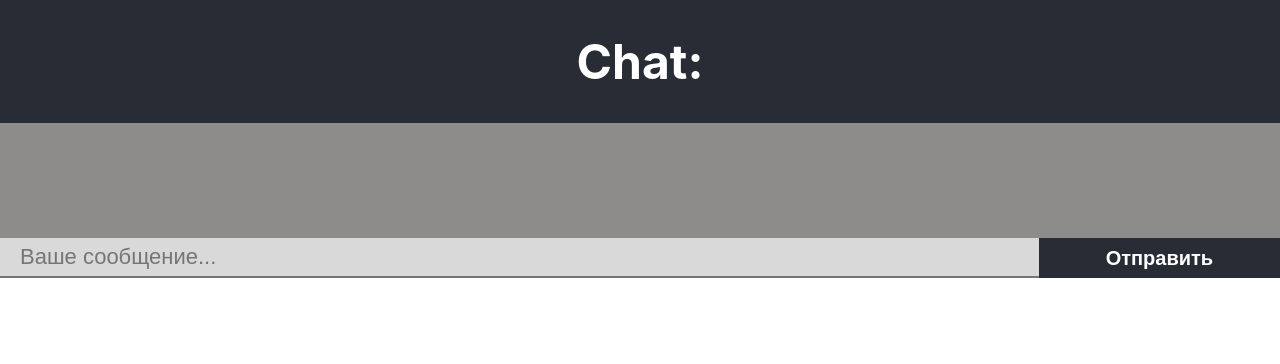
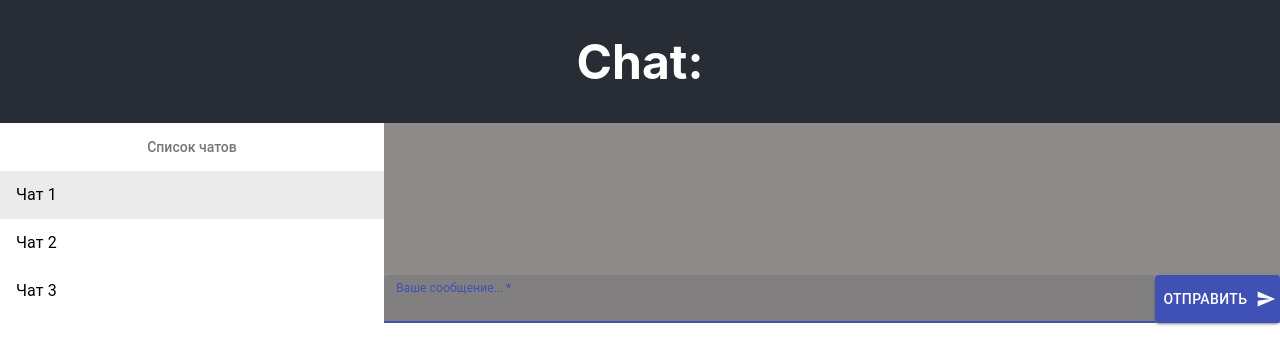
Before and after one commit to dsh-gb/React-lesson, a React (Create React App) app in the folder myapp/: page / in a window 1280 px wide. Shown: the top 364 px of the page. Built offline with nearby package versions, Linux system fonts and the light colour scheme.

Commit message:
lesson-3: add component Chat, Input,  and style MUI

```diff
--- a/myapp/package.json
+++ b/myapp/package.json
@@ -3,6 +3,8 @@
   "version": "0.1.0",
   "private": true,
   "dependencies": {
+    "@material-ui/core": "^4.12.2",
+    "@material-ui/icons": "^4.11.2",
     "@testing-library/jest-dom": "^5.14.1",
     "@testing-library/react": "^11.2.7",
     "@testing-library/user-event": "^12.8.3",
--- a/myapp/src/components/App/App.css
+++ b/myapp/src/components/App/App.css
@@ -12,14 +12,25 @@
   color: white;
 }
 
+.chat {
+  display: flex;
+  justify-content: space-between;
+}
+
+.chat-list {
+  width: 30vw;
+}
+
 .message-list {
   margin: 0;
-  padding: 15px 0 0 50px;
+  padding: 0;
+  width: 70vw;
   display: flex;
   min-height: 100px;
   background-color: #5f5b5bb3;
   flex-direction: column;
   align-items: flex-start;
+  justify-content: flex-end;
 }
 
 .message-me {
@@ -41,6 +52,7 @@
 
 .message-form {
   min-height: 40px;
+  width: 100%;
   display: flex;
   justify-content: space-between;
 }
--- a/myapp/src/components/App/App.js
+++ b/myapp/src/components/App/App.js
@@ -1,57 +1,21 @@
 import './App.css'
-import React, { useState, useEffect, useRef } from 'react'
-import usePrevious from '../../hooks/usePrevious'
-import { AUTHORS } from './constants'
-import Message from '../Message/Message'
+import React, { useState } from 'react'
+import { List, ListItem, ListSubheader, ListItemText } from '@material-ui/core'
+import Chat from '../Chats/ChatItem'
 
 function App() {
-  // отслеживание состояния для списка сообщения
-  const [messageList, setMessageList] = useState([])
+  // начальный список чатов
+  const initialChats = [
+    { id: "ch1", name: "Чат 1" },
+    { id: "ch2", name: "Чат 2" },
+    { id: "ch3", name: "Чат 3" }
+  ]
 
-  // отслеживание состояния для ввода текста сообщения
-  const [inputValue, setInputValue] = useState('')
+  // отслеживание состояния списка чатов, начальное значение пустой массив
+  const [chats, setChats] = useState(initialChats)
 
-  // функция handleMessageChange  - обработка изменения текста
-  const handleMessageChange = (e) => {
-    setInputValue(e.target.value)
-  }
-
-  // функция handleMessageSubmit  - обработка отправки формы
-  const handleMessageSubmit = (e) => {
-    e.preventDefault() // отключаем действие по умолчанию для события
-
-    setMessageList((currentMessageList) => [
-      ...currentMessageList,
-      { author: AUTHORS.ME, text: inputValue }, // добавляем новый объект в массив сообщений
-    ])
-    setInputValue('')
-  }
-
-  // используем хук usePrevious для получения предыдущего значения messageList
-  const prevMessageList = usePrevious(messageList)
-
-  //
-  const timer = useRef(null)
-
-  React.useEffect(() => {
-    // если текущий массив сообщений поменялся - стал длиньше
-    // оператор ? проверяет есть ли вообще свойство length у предыдущего значения массива
-    // и если последняя запись в массиве сообщений от автора Me
-    // то вызываем ответ бота через 1.5 сек на сообщение автора Me
-    if (prevMessageList?.length < messageList.length && messageList[messageList.length - 1].author === AUTHORS.ME)
-      timer.current = setTimeout(() => {
-        setMessageList((currentMessageList) => [
-          ...currentMessageList,
-          { author: AUTHORS.BOT, text: 'привет' }]) // добавляем новый объект в массив сообщений
-      }, 1500)
-  }, [messageList, prevMessageList]) // указываем зависимости для UseEffect
-
-  // удаляем таймер после его использования
-  React.useEffect(() => {
-    return () => {
-      clearTimeout(timer.current)
-    }
-  }, [])
+  // отслеживаем состояние текущего чата, начальное значение первый элемент массива чата если он есть
+  const [currentChat, setCurrentChat] = useState(chats[0])
 
   return (
     <>
@@ -59,23 +23,29 @@ function App() {
         <header className="App-header">
           <h1>Chat:</h1>
         </header>
-
-        <ul className="message-list">
-          {messageList.map((message, index) => <Message key={index} message={message} />)}
-        </ul>
-
-        <form
-          className="message-form"
-          onSubmit={handleMessageSubmit}>
-          <input
-            className="message-form-input"
-            onChange={handleMessageChange}
-            value={inputValue}
-            placeholder="Ваше сообщение..."
-            required
-            type="text" />
-          <button className="message-form-button">Отправить</button>
-        </form>
+        <div className="chat">
+          <List
+            className="chat-list"
+            component="nav"
+            aria-labelledby="nested-list-subheader"
+            subheader={
+              <ListSubheader component="div" id="nested-list-subheader">
+                Список чатов
+              </ListSubheader>
+            }
+          >
+            {chats.map((chat) =>
+              <ListItem
+                button
+                onClick={() => setCurrentChat(chat)}
+                key={chat.id}
+                selected={chat.id === currentChat.id}>
+                <ListItemText primary={chat.name} />
+              </ListItem>
+            )}
+          </List>
+          <Chat id={currentChat.id} />
+        </div>
       </div>
     </>
   )
--- /dev/null
+++ b/myapp/src/components/Chats/ChatItem.js
@@ -0,0 +1,57 @@
+import React, { useRef, useEffect, useState } from 'react'
+import usePrevious from '../../hooks/usePrevious'
+import Message from '../Message/Message'
+import Input from '../Input/Input'
+import { AUTHORS } from '../App/constants'
+
+// компонент Chat - отрисовывание и хранение сообщений
+const Chat = (props) => {
+    // отслеживание состояния для списка сообщения
+    const [messageList, setMessageList] = useState([])
+
+    // функция handleMessageSubmit  - обработка отправки формы
+    const handleMessageSubmit = (newMessageText) => {
+        setMessageList((currentMessageList) => [
+            ...currentMessageList,
+            { author: AUTHORS.ME, text: newMessageText }, // добавляем новый объект в массив сообщений
+        ])
+    }
+
+    // используем хук usePrevious для получения предыдущего значения messageList
+    const prevMessageList = usePrevious(messageList)
+
+    //
+    const timer = useRef(null)
+
+    useEffect(() => {
+        // если текущий массив сообщений поменялся - стал длиньше
+        // оператор ? проверяет есть ли вообще свойство length у предыдущего значения массива
+        // и если последняя запись в массиве сообщений от автора Me
+        // то вызываем ответ бота через 1.5 сек на сообщение автора Me
+        if (prevMessageList?.length < messageList.length && messageList[messageList.length - 1].author === AUTHORS.ME)
+            timer.current = setTimeout(() => {
+                setMessageList((currentMessageList) => [
+                    ...currentMessageList,
+                    { author: AUTHORS.BOT, text: 'привет' }]) // добавляем новый объект в массив сообщений
+            }, 1500)
+    }, [messageList, prevMessageList]) // указываем зависимости для UseEffect
+
+    // удаляем таймер после его использования
+    useEffect(() => {
+        return () => {
+            clearTimeout(timer.current)
+        }
+    }, [])
+
+    return (
+        // отрисовка списка сообщений, а так же поля ввода из компонента Input
+        <>
+            <ul className="message-list">
+                {messageList.map((message, index) => <Message key={index} message={message} />)}
+                <Input onSubmit={handleMessageSubmit} />
+            </ul>
+        </>
+    )
+}
+
+export default Chat
--- /dev/null
+++ b/myapp/src/components/Input/Input.js
@@ -0,0 +1,54 @@
+import React, { useState } from 'react'
+import { TextField, Button } from '@material-ui/core'
+import SendIcon from '@material-ui/icons/Send';
+
+// компонент Input - текстовое поле и кнопка отправки сообшения
+// значение текстового поля хранится в компоненте
+const Input = (props) => {
+    const { onSubmit, onChange } = props
+
+    // отслеживание состояния ввода текста сообщения
+    const [inputValue, setInputValue] = useState('')
+
+    // функция handleChange - обработка изменения текста в input
+    const handleChange = (e) => {
+        setInputValue(e.target.value)
+    }
+
+    // функция handleSubmit - обработка отправки формы
+    const handleSubmit = (e) => {
+        e.preventDefault() // отключаем действие по умолчанию для эвента, чтобы не перейти на корнев ур страницы
+
+        // если в компонент Input передали фун-ю onSubmit
+        if (onSubmit) {
+            onSubmit(inputValue) // отправляем сообщение
+            setInputValue('') // очищаем input
+        }
+    }
+
+    return (
+        <form
+            className="message-form"
+            onSubmit={handleSubmit}>
+            <TextField
+                onChange={handleChange}
+                value={inputValue}
+                label="Ваше сообщение..."
+                required
+                fullWidth
+                autoFocus
+                variant="filled"
+                size="small"
+            />
+            <Button
+                variant="contained"
+                color="primary"
+                type="submit"
+                endIcon={<SendIcon />}
+            >Отправить
+            </Button>
+        </form>
+    )
+}
+
+export default Input
--- a/myapp/src/components/Message/Message.js
+++ b/myapp/src/components/Message/Message.js
@@ -1,4 +1,5 @@
-import React, { Children } from "react"
+import React from "react"
+import { AUTHORS } from '../App/constants'
 
 // компонент Message, вывод текста в формате: автор - текст
 // добавленны разные стили для бота и пользователя
@@ -7,7 +8,7 @@ function Message(props) {
     return (
         <>
             {
-                author === 'Me' &&
+                author === AUTHORS.ME &&
                 < li className="message-me" >
                     <div className="message-author">
                         {author}
@@ -18,7 +19,7 @@ function Message(props) {
                 </li >
             }
             {
-                author === 'Bot' &&
+                author === AUTHORS.BOT &&
                 < li className="message-bot" >
                     <div className="message-author">
                         {author}
```
Also changed, not shown: 1 other file (tests, documents, lock files or other folders).
